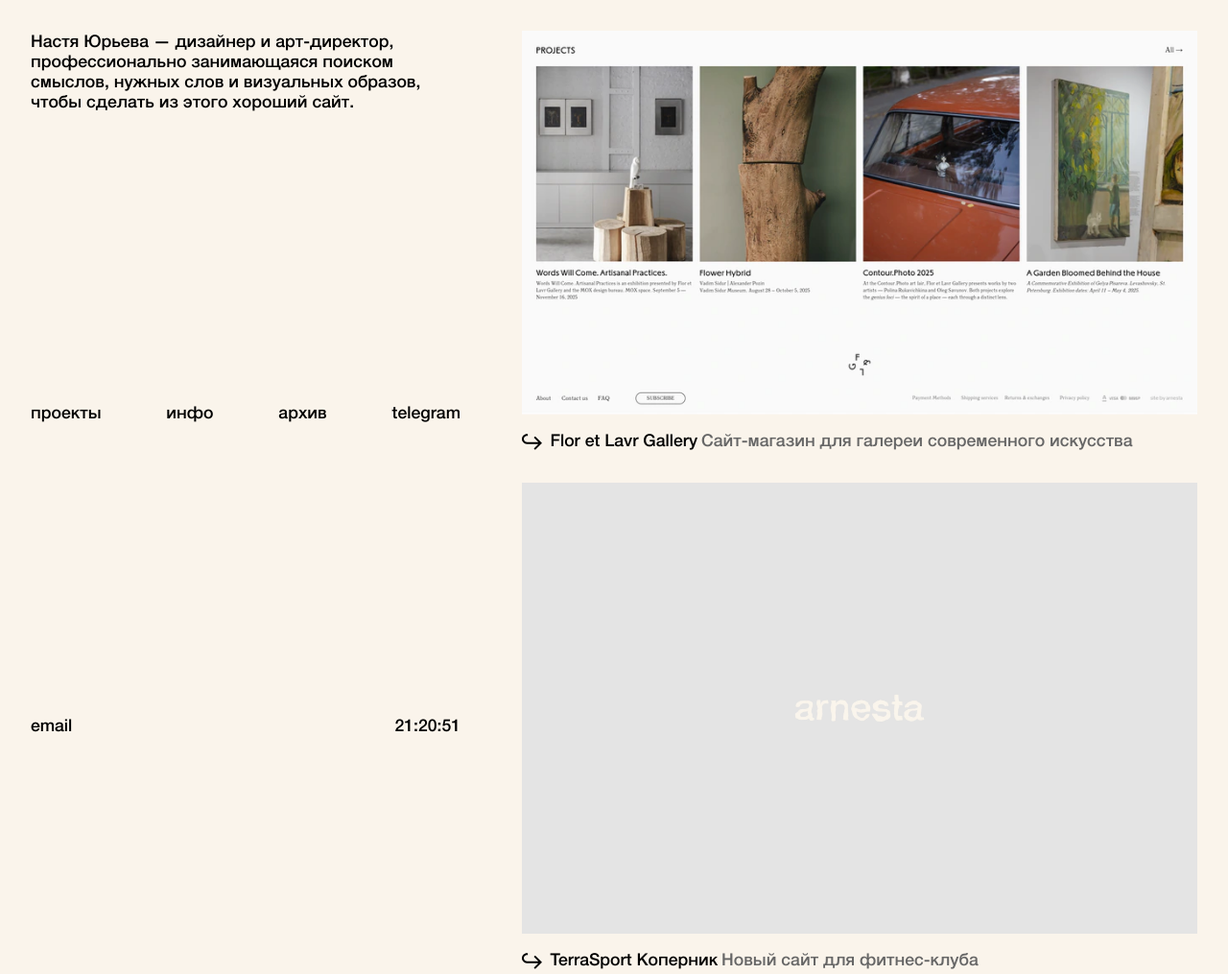
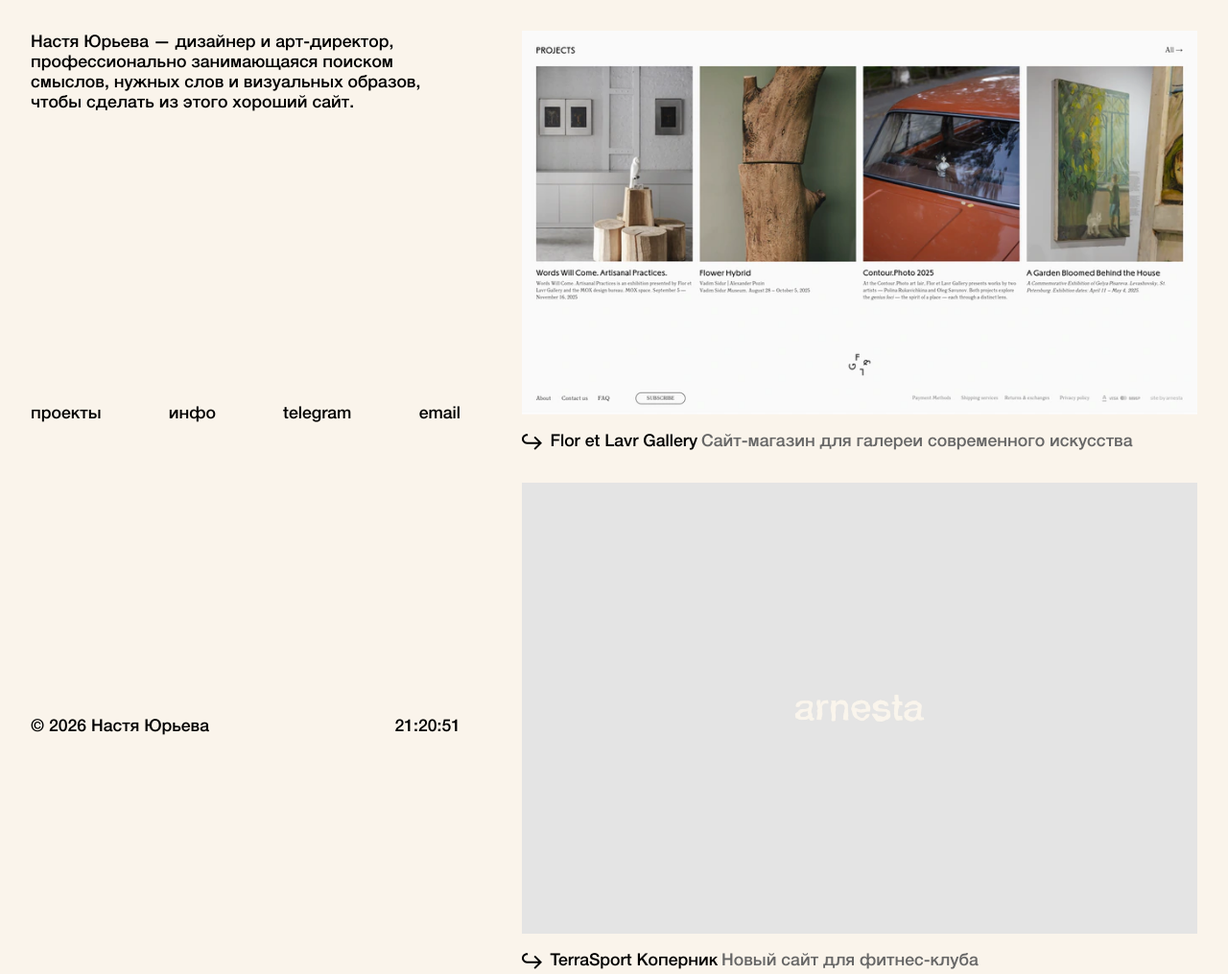
Before and after one commit to arnesta-web/personal-website, a website: page index.html in a window 1280 px wide. Shown: the top 1015 px of the page at 96% size. Drawn offline with Linux system fonts and the light colour scheme.

Commit message:
изменения в навигации

```diff
--- a/index.html
+++ b/index.html
@@ -57,14 +57,15 @@
       <div class="menu-grid">
         <a href="/" data-link="home">проекты</a>
         <a href="/info" data-link="info">инфо</a>
-        <a href="/archive" data-link="archive">архив</a>
+        <!-- <a href="/archive" data-link="archive">архив</a> -->
         <a href="https://t.me/arnesta" target="_blank" rel="noopener noreferrer">telegram</a>
+         <a href="mailto:arnestaweb@gmail.com" class="email-desktop">email</a>
         <a href="mailto:arnestaweb@gmail.com" class="email-mobile">email</a>
       </div>
     </nav>
 
     <footer class="sidebar-footer">
-      <a href="mailto:arnestaweb@gmail.com" class="email-desktop">email</a>
+      <span>© 2026 Настя Юрьева</span>
       <span id="live-time" class="live-time"></span>
     </footer>
   </header>
```
